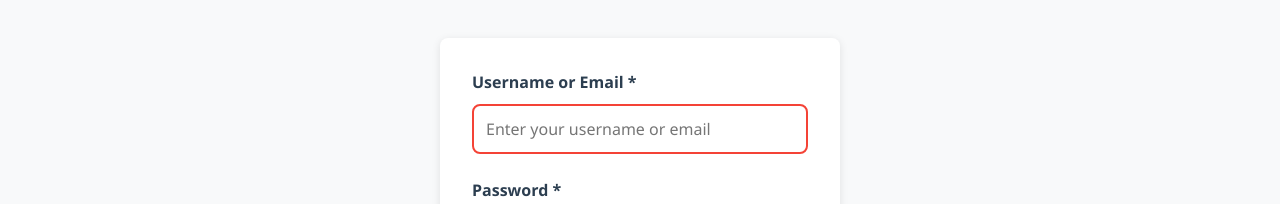
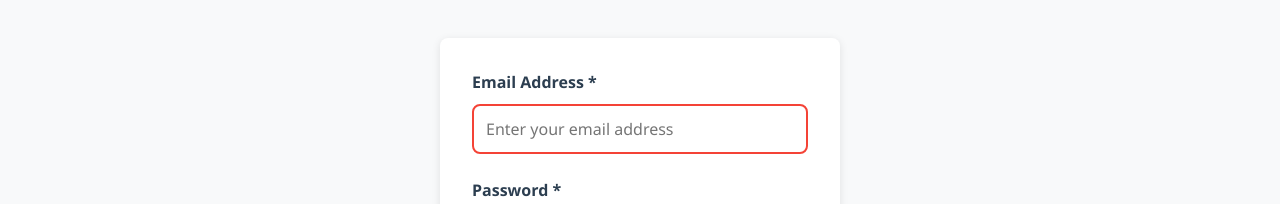
Before and after one commit to epictetushmu/epictetushmu.github.io, a Vue app: page /login in a window 1280 px wide. Shown: the part 259-463 px from the top of the page. Built offline with nearby package versions, Linux system fonts and the light colour scheme.

Commit message:
feat: update login form to use email instead of username and enhance login logic

```diff
--- a/src/views/LoginView.vue
+++ b/src/views/LoginView.vue
@@ -10,12 +10,12 @@
     <div class="login-form-container">
       <form @submit.prevent="handleLogin" class="login-form">
         <div class="form-group">
-          <label for="username">Username or Email *</label>
+          <label for="email">Email Address *</label>
           <input
-            type="text"
-            id="username"
-            v-model="credentials.username"
-            placeholder="Enter your username or email"
+            type="email"
+            id="email"
+            v-model="credentials.email"
+            placeholder="Enter your email address"
             required
             :disabled="isSubmitting"
             autocomplete="username"
@@ -120,12 +120,14 @@
 <script setup>
 import { ref, reactive, computed, onMounted } from 'vue'
 import { useRouter } from 'vue-router'
+import { useAuthStore } from '@/stores/auth.js'
 import LoadingSpinner from '../components/ui/LoadingSpinner.vue'
 
 const router = useRouter()
+const authStore = useAuthStore()
 
 const credentials = reactive({
-  username: '',
+  email: '',
   password: '',
   rememberMe: false
 })
@@ -145,7 +147,7 @@ onMounted(() => {
 })
 
 const canSubmit = computed(() => {
-  return credentials.username.trim() && credentials.password.trim()
+  return credentials.email.trim() && credentials.password.trim()
 })
 
 const showMessage = (text, type) => {
@@ -160,7 +162,7 @@ const showMessage = (text, type) => {
 }
 
 const resetForm = () => {
-  credentials.username = ''
+  credentials.email = ''
   credentials.password = ''
   credentials.rememberMe = false
 }
@@ -172,42 +174,27 @@ const handleLogin = async () => {
   statusMessage.text = ''
 
   try {
-    // Simulate API call
-    await new Promise(resolve => setTimeout(resolve, 1500))
-
-    // In a real app, this would call an authentication API
-    console.log('Login attempt:', {
-      username: credentials.username,
-      password: '***',
-      rememberMe: credentials.rememberMe
+    const success = await authStore.login({
+      email: credentials.email,
+      password: credentials.password
     })
 
-    // Simulate successful login
-    if (credentials.username === 'demo' && credentials.password === 'demo123') {
+    if (success) {
       showMessage('Login successful! Welcome back.', 'success')
-
-      // Simulate storing authentication token
-      localStorage.setItem('auth_token', 'demo_token_' + Date.now())
-      localStorage.setItem('user_info', JSON.stringify({
-        username: credentials.username,
-        loginTime: new Date().toISOString()
-      }))
 
       // Reset form
       resetForm()
 
-      // Redirect to home after a delay
+      // Redirect to admin panel
       setTimeout(() => {
-        router.push('/')
-      }, 1500)
-
+        router.push('/admin')
+      }, 1000)
     } else {
-      showMessage('Invalid username or password. Try demo/demo123 for testing.', 'error')
+      showMessage('Invalid email or password. Please try again.', 'error')
     }
-
   } catch (error) {
-    console.error('Login failed:', error)
-    showMessage('Login failed. Please try again later.', 'error')
+    console.error('Login error:', error)
+    showMessage('Login failed. Please try again.', 'error')
   } finally {
     isSubmitting.value = false
   }
```
